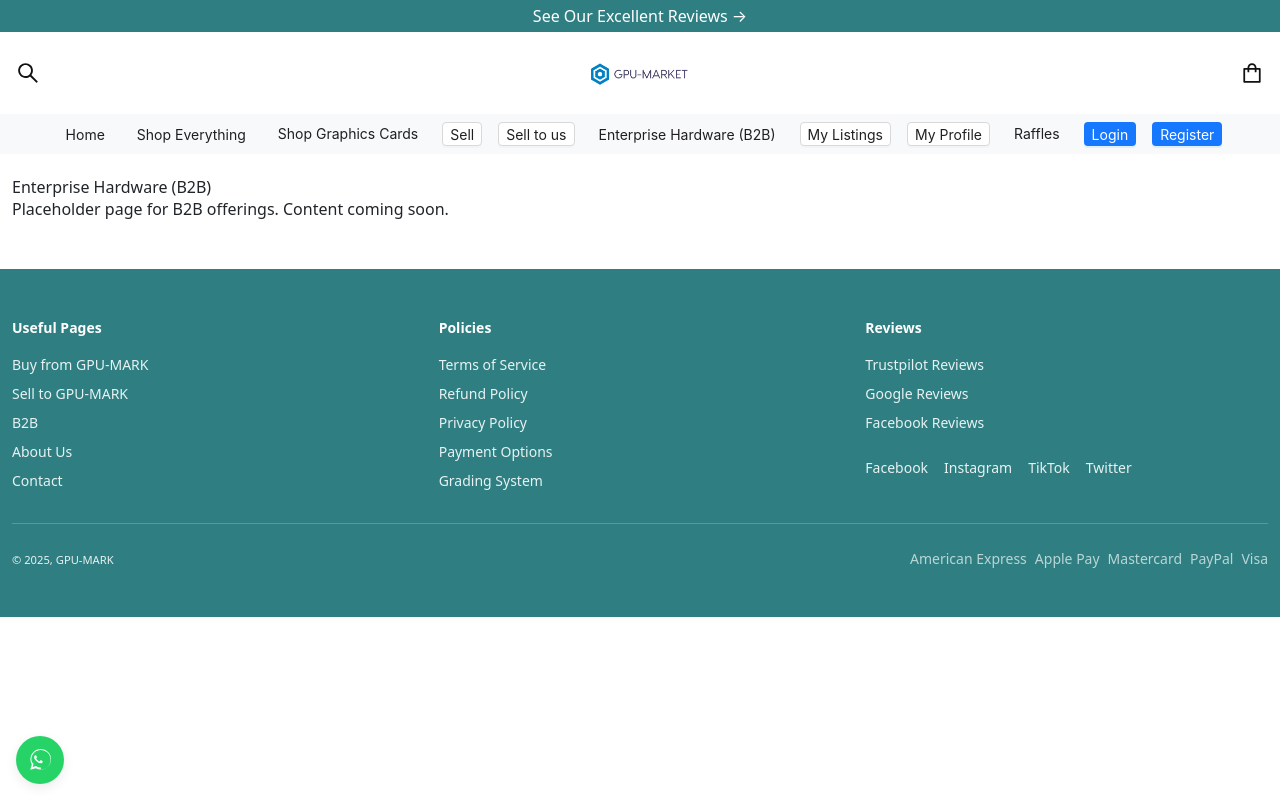
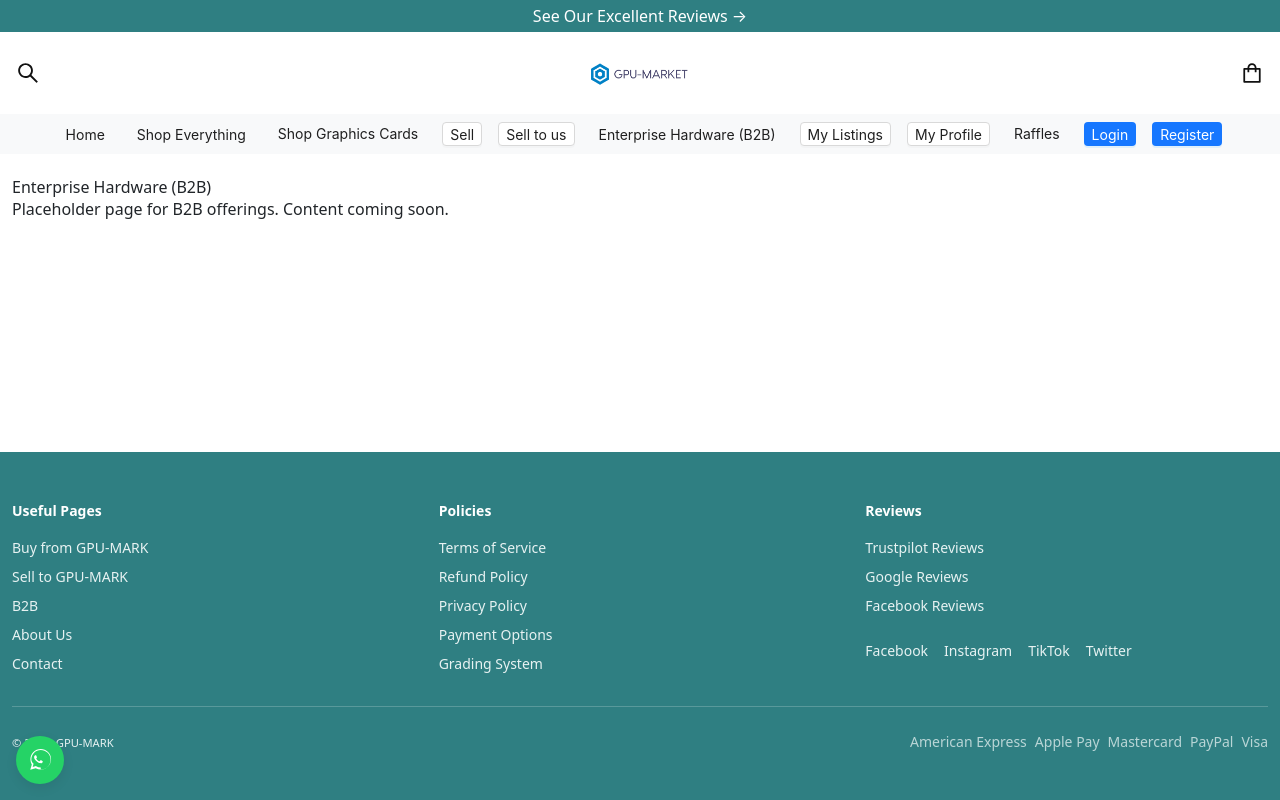
Before and after one commit to cswenyuanxiao/gpu-market-mvp, a React (Vite) app in the folder frontend-spa/: page /b2b in a window 1280 px wide. Built offline with nearby package versions, Linux system fonts and the light colour scheme; no server answers.

Commit message:
fix: ensure footer stays at bottom with flexbox layout

```diff
--- a/frontend-spa/src/App.tsx
+++ b/frontend-spa/src/App.tsx
@@ -60,7 +60,7 @@
     { key: 'amd-6000', label: 'AMD 6000 Series' },
   ];
   return (
-    <>
+    <div style={{ display: 'flex', flexDirection: 'column', minHeight: '100vh' }}>
       <div className="w-100 py-1 text-center text-white" style={{ background: '#2f7f82' }}>
         <a href="#reviews" className="text-white text-decoration-none">
           See Our Excellent Reviews →
@@ -374,6 +374,7 @@
           )}
         </div>
       </Drawer>
+      <div style={{ flex: 1 }}>
         <Suspense fallback={<div className="container py-3">Loading...</div>}>
           <Routes>
             <Route path="/" element={<Home />} />
@@ -431,8 +432,9 @@
         </Suspense>
         <SearchOverlay open={searchOpen} onClose={() => setSearchOpen(false)} />
         <ToastContainer messages={messages} />
+      </div>
       <Footer />
       <FloatingWhatsApp />
-    </>
+    </div>
   );
 }
--- a/frontend-spa/src/components/ui/Footer.tsx
+++ b/frontend-spa/src/components/ui/Footer.tsx
@@ -3,7 +3,7 @@
 export default function Footer() {
   const year = new Date().getFullYear();
   return (
-    <footer className="mt-4" style={{ background: '#2f7f82', color: '#e7f2f2' }}>
+    <footer style={{ background: '#2f7f82', color: '#e7f2f2' }}>
       <div className="container py-5 small">
         <div className="row g-4">
           <div className="col-12 col-md-4">
```
Lines whose indentation alone changed are shown as unchanged.
